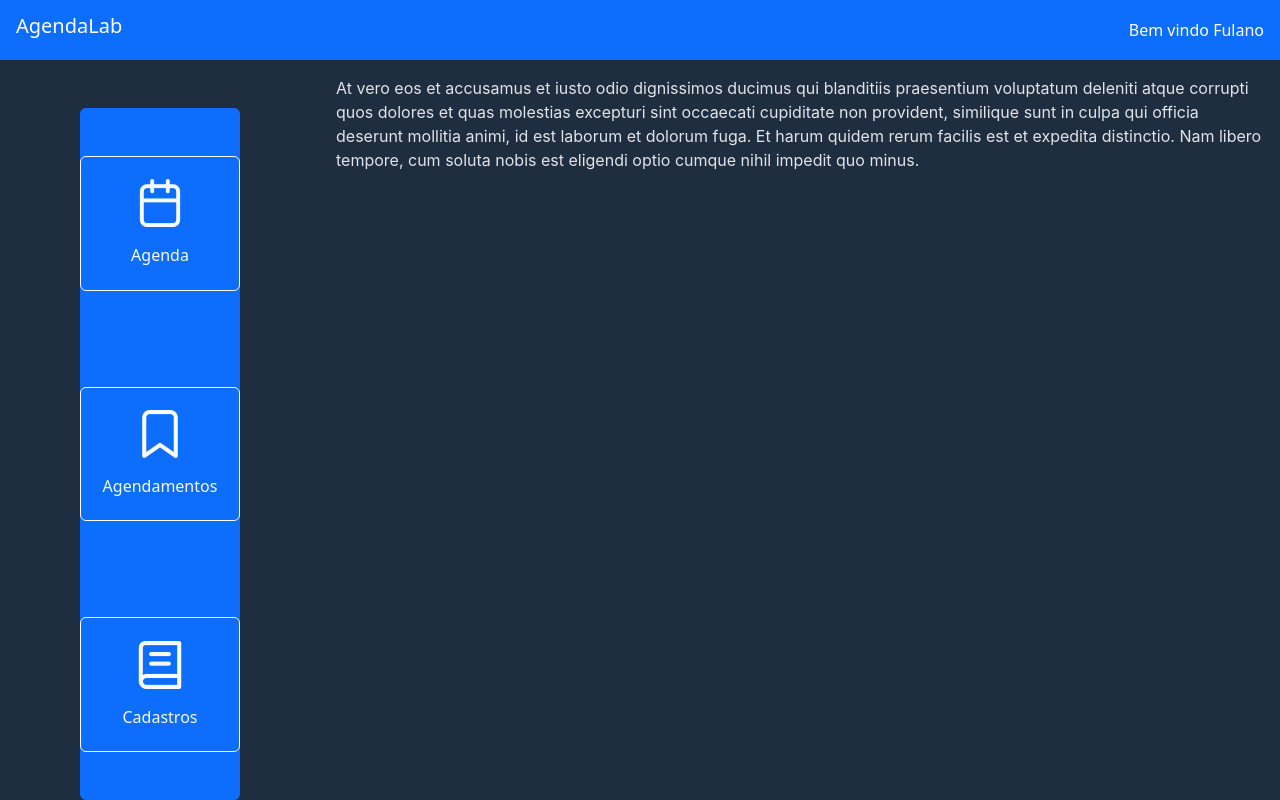
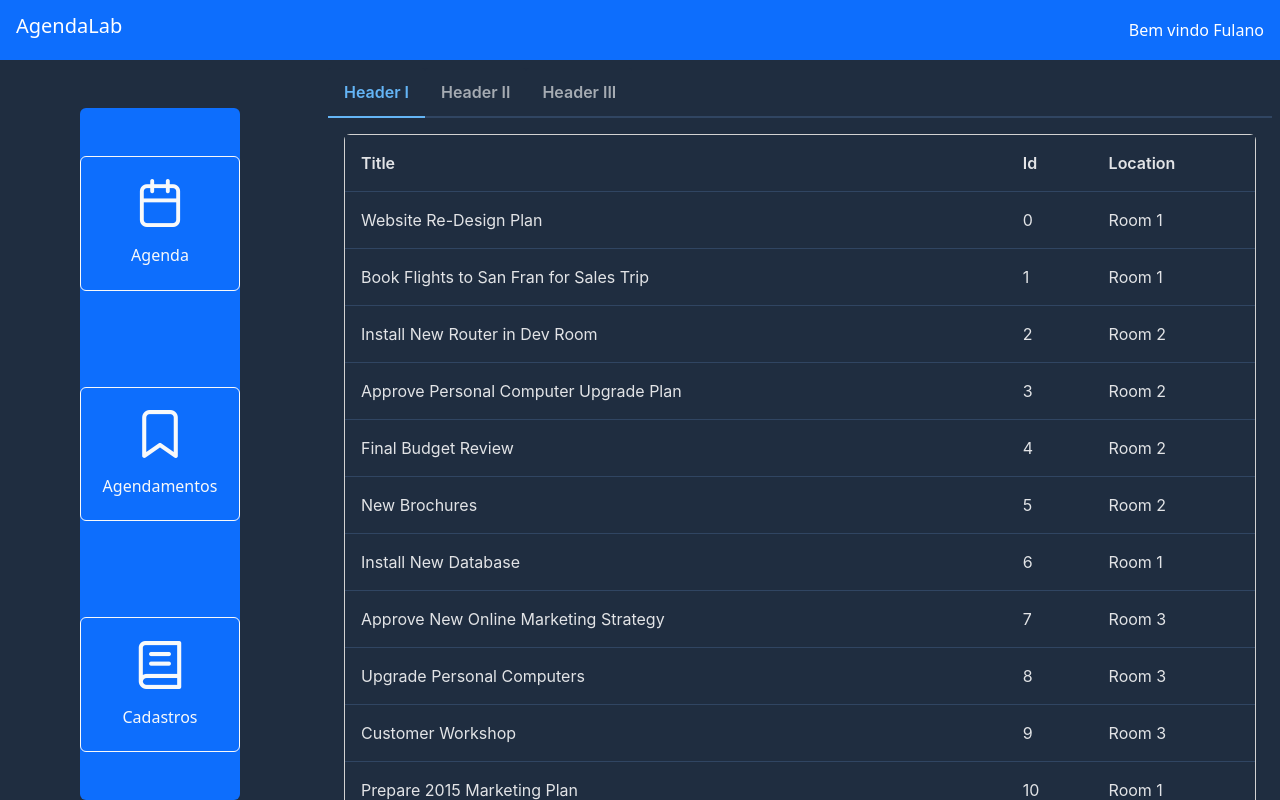
Before and after one commit to dwws-ufes/2023-AgendaLab, a React (Create React App) app: page /scheduling in a window 1280 px wide. Both pictures are taken after a click on the element "Cadastros". Built offline with nearby package versions, Linux system fonts and the light colour scheme.

Commit message:
Adicionar tabview e modificar a estrutura

```diff
--- /dev/null
+++ b/src/components/tabView.tsx
@@ -0,0 +1,31 @@
+
+
+import { TabPanel, TabView } from 'primereact/tabview';
+import DataTableComponent from './dataTable';
+import { appointments } from '../demo/appointments';
+
+function TabViewComponent() {
+
+    const titles = [ 'title',
+        'id',
+        'location'
+    ]
+
+    return (
+        <div>
+            <TabView>
+                <TabPanel header="Header I">
+                    <DataTableComponent products={appointments} collumns={titles}/>
+                </TabPanel>
+                <TabPanel header="Header II">
+                    <DataTableComponent products={appointments} collumns={titles}/>
+                </TabPanel>
+                <TabPanel header="Header III">
+                    <DataTableComponent products={appointments} collumns={titles}/>
+                </TabPanel>
+            </TabView>
+        </div>
+    );
+}
+
+export default TabViewComponent;
--- a/src/index.css
+++ b/src/index.css
@@ -12,15 +12,3 @@ code {
   font-family: source-code-pro, Menlo, Monaco, Consolas, 'Courier New',
     monospace;
 }
-
-.p-tabview .p-tabview-panels {
-  background: #1f2d40 !important;
-}
-
-.p-tabview-nav {
-  display: none !important;
-}
-
-.p-datatable-tbody{
-  background: white !important;
-}
--- a/src/pages/scheduling.tsx
+++ b/src/pages/scheduling.tsx
@@ -5,6 +5,7 @@ import HeaderComponent from '../components/headerComponent';
 import { TabView, TabPanel } from 'primereact/tabview';
 import { appointments } from '../demo/appointments';
 import DataTableComponent from '../components/dataTable';
+import TabViewComponent from '../components/tabView';
 
 function SchedulingPage() {
 
@@ -14,6 +15,17 @@ function SchedulingPage() {
     'id',
     'location'
   ]
+
+  const renderPage = () => {
+    switch(activeIndex) {
+      case 0:
+        return <SchedulingComponent/>;
+      case 1:
+        return <DataTableComponent products={appointments} collumns={titles}/>
+      case 2:
+        return <TabViewComponent/>
+    }
+  }
 
   return (
     <div className='vh-100'>
@@ -36,22 +48,9 @@ function SchedulingPage() {
           </div>
         </div>
         <div className='w-75' style={{overflow:"auto"}}>
-        <TabView activeIndex={activeIndex} onTabChange={(e) => setActiveIndex(e.index)}>
-          <TabPanel>
-            <SchedulingComponent/>
-          </TabPanel>
-          <TabPanel>
-              <DataTableComponent products={appointments} collumns={titles}/>
-          </TabPanel>
-          <TabPanel>
-              <p className="m-0">
-                  At vero eos et accusamus et iusto odio dignissimos ducimus qui blanditiis praesentium voluptatum deleniti atque corrupti
-                  quos dolores et quas molestias excepturi sint occaecati cupiditate non provident, similique sunt in
-                  culpa qui officia deserunt mollitia animi, id est laborum et dolorum fuga. Et harum quidem rerum facilis est et expedita distinctio.
-                  Nam libero tempore, cum soluta nobis est eligendi optio cumque nihil impedit quo minus.
-              </p>
-          </TabPanel>
-        </TabView>
+          <div className='p-2'>
+            {renderPage()}
+          </div>
         </div>
       </div>
     </div>
```
